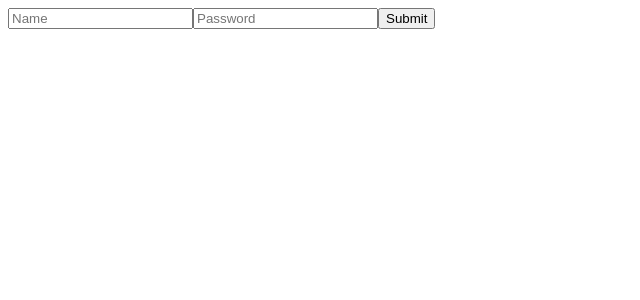
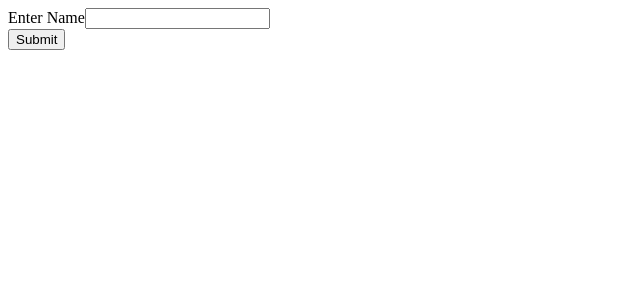
Before and after one commit to 0xAviPatel/30-days-of-react, a React (Create React App) app: page / in a window 1280 px wide. Shown: the top 300 px of the page, without its empty margins (0-640 px from the left). Built offline with nearby package versions, Linux system fonts and the light colour scheme; the HTML template or start-up script is replaced by a standard one.

Commit message:
UseRef Hooks

```diff
--- a/src/App.js
+++ b/src/App.js
@@ -1,5 +1,6 @@
 import React from "react";
 import Form from "./component/Form/Form";
+import Uncontrolled from "./component/Form/Uncontrolled";
 import UseEffect from "./component/UseEffect/UseEffect";
 import UseState from "./component/UseState/UseState";
 import UseStateArray from "./component/UseState/UseStateArray";
@@ -8,7 +9,7 @@ import UseStateObject from "./component/UseState/UseStateObject";
 const App = () => {
   return (
     <div>
-      <Form />
+      <Uncontrolled />
     </div>
   );
 };
--- /dev/null
+++ b/src/component/Form/Uncontrolled.js
@@ -0,0 +1,29 @@
+import React, { useRef, useState } from "react";
+
+const Uncontrolled = () => {
+  const enterYourName = useRef(null);
+  const [show, setShow] = useState(false);
+
+  function submitHandler(e) {
+    e.preventDefault();
+    const name = enterYourName.current.value;
+
+    name.length === 0 ? alert("please enter your name") : setShow(true);
+  }
+
+  return (
+    <div>
+      <form onSubmit={submitHandler}>
+        <div>
+          <label htmlFor="yourName">Enter Name</label>
+          <input type="name" id="yourName" ref={enterYourName} />
+        </div>
+        <button>Submit</button>
+      </form>
+
+      <p>{show ? `Your name is ${enterYourName.current.value}` : ""}</p>
+    </div>
+  );
+};
+
+export default Uncontrolled;
```
